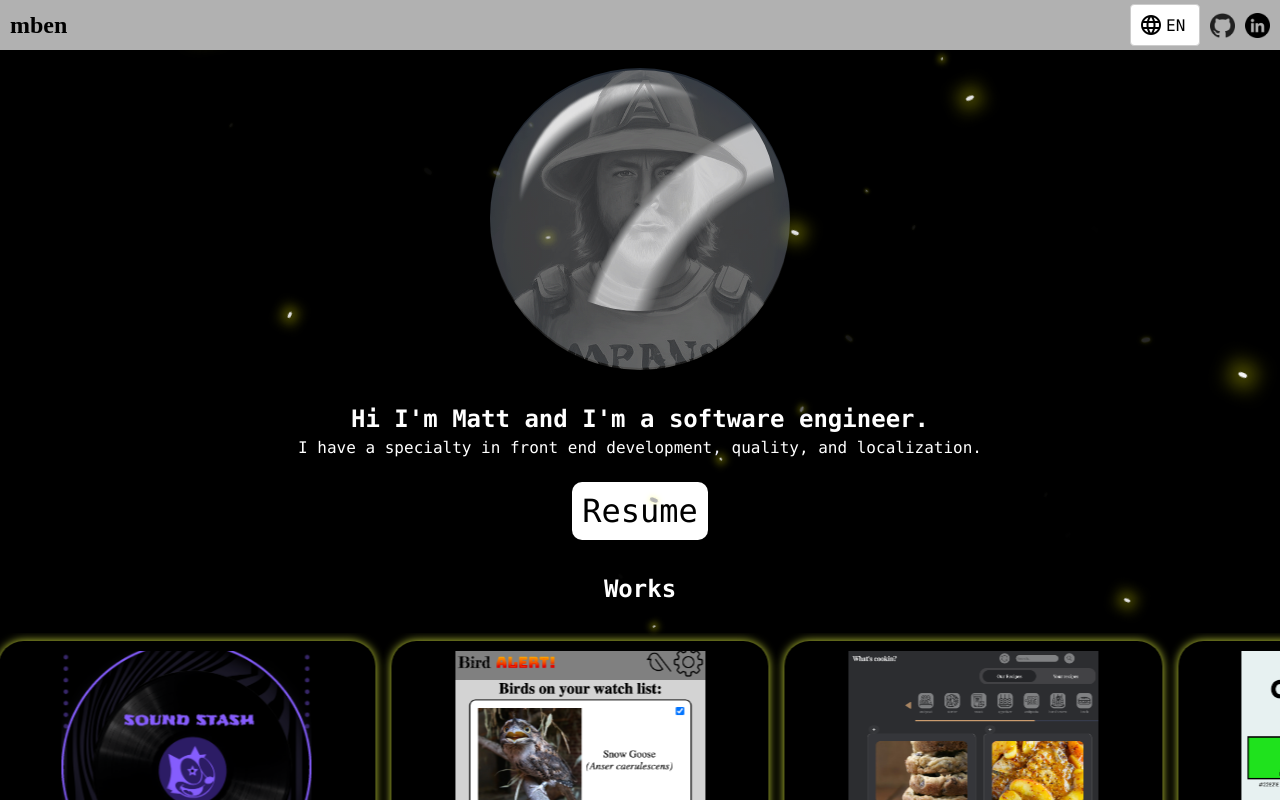
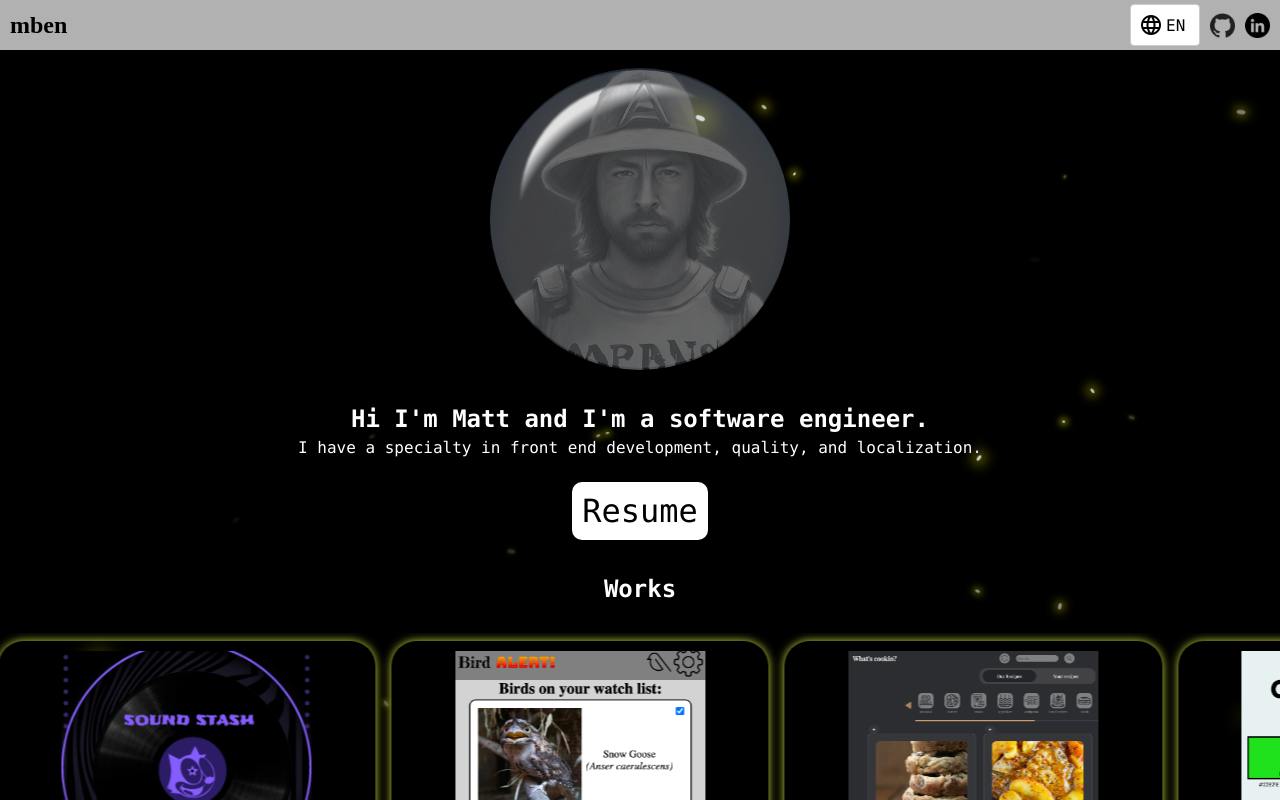
Before and after one commit to mbenfowler/portfolio, a React (Create React App) app: page / in a window 1280 px wide. Shown: the top 800 px of the page. Built offline with nearby package versions, Linux system fonts and the light colour scheme; a web font is replaced by a local one.

Commit message:
Make it display none

```diff
--- a/src/components/AboutMe/AboutMe.scss
+++ b/src/components/AboutMe/AboutMe.scss
@@ -190,9 +190,10 @@ $quantity: 100;
     &:before {
         filter: blur(0);
         height: 80%;
-        // width: 40%;
+        width: 40%;
         background: radial-gradient(circle at 130% 130%, rgba(255, 255, 255, 0) 0, rgba(255, 255, 255, 0) 46%, rgba(255, 255, 255, 0.8) 50%, rgba(255, 255, 255, 0.8) 58%, rgba(255, 255, 255, 0) 60%, rgba(255, 255, 255, 0) 100%);
         // transform: translateX(131%) translateY(58%) rotateZ(168deg) rotateX(10deg);
+        display: none;
     }
     &:after {
         display: block;
```
